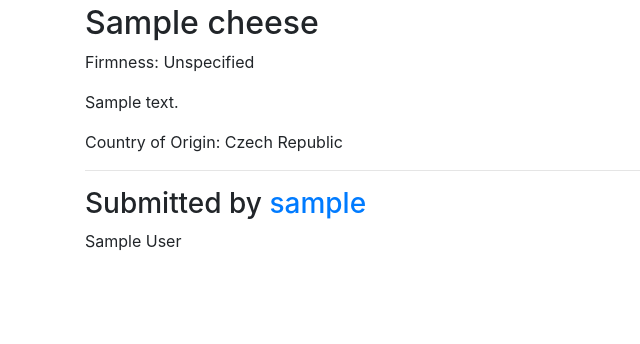
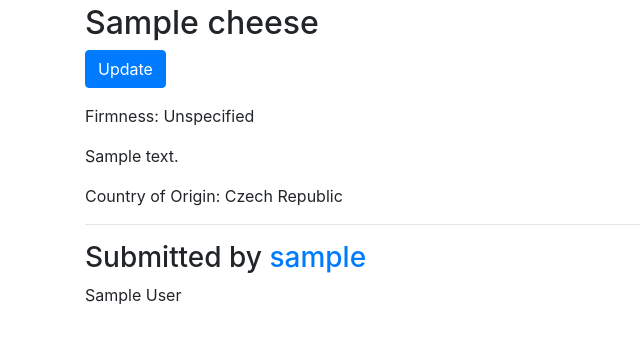
Before and after one commit to augustormendes/djangopractice, a Django app: a page that uses everycheese/templates/cheeses/cheese_detail.html in a window 1280 px wide. Shown: the part 56-400 px from the top of the page, without its empty margins (0-640 px from the left). Run offline with Django 3.2, Linux system fonts and the light colour scheme; tables that the repository leaves empty hold one stand-in row (values such as "Sample post"); some libraries are stand-ins or nearby versions.

Commit message:
Added update view and option to update in the details page

```diff
--- a/everycheese/cheeses/urls.py
+++ b/everycheese/cheeses/urls.py
@@ -7,5 +7,7 @@ app_name = "cheeses"
 urlpatterns = [
     path(route='',view=views.CheeseListView.as_view(),name="list"),
     path(route='add/',view=views.CheeseCreateView.as_view(),name="add"),
-    path(route='<slug:slug>/',view=views.CheeseDetailView.as_view(),name='detail')
+    path(route='<slug:slug>/',view=views.CheeseDetailView.as_view(),name='detail'),
+    path(route='<slug:slug>/update',view = views.CheeseUpdateView.as_view(),name="update")
+
 ]
--- a/everycheese/cheeses/views.py
+++ b/everycheese/cheeses/views.py
@@ -1,4 +1,4 @@
-from django.views.generic import ListView, DetailView, CreateView
+from django.views.generic import ListView, DetailView, CreateView, UpdateView
 from .models import Cheese
 from django.contrib.auth.mixins import LoginRequiredMixin
 
@@ -15,3 +15,8 @@ class CheeseCreateView(LoginRequiredMixin,CreateView):
     def form_valid(self,form):
         form.instance.creator = self.request.user
         return super().form_valid(form)
+
+class CheeseUpdateView(LoginRequiredMixin,UpdateView):
+    model = Cheese
+    fields = ["name","description","firmness","country_of_origin"]
+    action = "Update"
--- a/everycheese/templates/cheeses/cheese_detail.html
+++ b/everycheese/templates/cheeses/cheese_detail.html
@@ -2,6 +2,11 @@
 {% block title %}Cheeses: {{ cheese.name }}{% endblock %}
 {% block content %}
 <h2>{{ cheese.name }}</h2>
+<p>
+    <a class="btn btn-primary" href="{%url 'cheeses:update' cheese.slug %}" role=button>
+        Update
+    </a>
+</p>
 {% if cheese.firmness %}
 <p>Firmness: {{ cheese.get_firmness_display }}</p>
 {% endif %}
```
Also changed, not shown: everycheese/templates/cheeses/cheese_form.html (+6 -4 lines).
